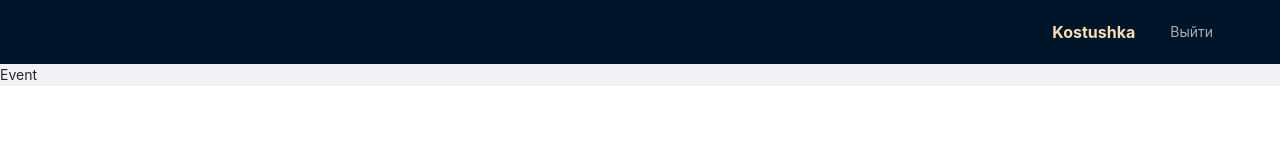
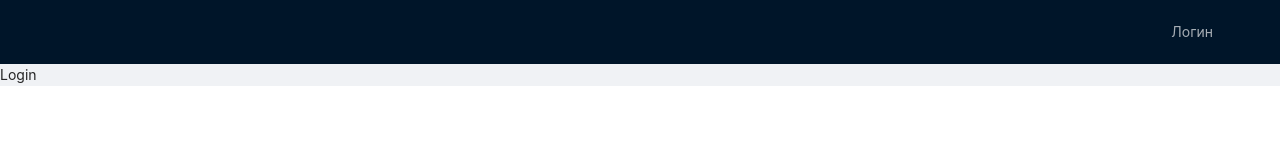
Before and after one commit to Kostushka/practice-app, a React (Create React App) app: page / in a window 1280 px wide. Shown: the top 160 px of the page. Built offline with nearby package versions, Linux system fonts and the light colour scheme.

Commit message:
Added authReducer

```diff
--- a/src/components/AppRouter/AppRouter.tsx
+++ b/src/components/AppRouter/AppRouter.tsx
@@ -1,11 +1,12 @@
 import { Route, Routes } from 'react-router-dom';
+import { useTypedSelector } from '../../hooks/useTypedSelector';
 import { privateRouter, publicRouter } from '../../router';
 
 const AppRouter = () => {
-    const auth = true;
+    const { isAuth } = useTypedSelector((state) => state.auth);
     return (
         <>
-            {auth ? (
+            {isAuth ? (
                 <Routes>
                     {privateRouter.map((route) => (
                         <Route
--- a/src/components/Navigation/Navigation.tsx
+++ b/src/components/Navigation/Navigation.tsx
@@ -2,16 +2,18 @@ import { FC } from 'react';
 import { Layout, Menu, Row } from 'antd';
 import { useNavigate } from 'react-router-dom';
 import { RouteNames } from '../../router';
+import { useTypedSelector } from '../../hooks/useTypedSelector';
+
 import styles from './Navigation.module.css';
 
 const Navigation: FC = () => {
     const router = useNavigate();
-    const auth = true;
+    const { isAuth } = useTypedSelector((state) => state.auth);
 
     return (
         <Layout.Header>
             <Row justify='end' gutter={6}>
-                {auth ? (
+                {isAuth ? (
                     <>
                         <div className={styles.name}>Kostushka</div>
                         <Menu theme='dark' mode='horizontal' selectable={false}>
--- /dev/null
+++ b/src/hooks/useTypedSelector.ts
@@ -0,0 +1,4 @@
+import { TypedUseSelectorHook, useSelector } from 'react-redux';
+import { rootState } from '../store';
+
+export const useTypedSelector: TypedUseSelectorHook<rootState> = useSelector;
--- a/src/store/index.ts
+++ b/src/store/index.ts
@@ -1,7 +1,10 @@
 import { applyMiddleware, combineReducers, createStore } from 'redux';
 import thunk from 'redux-thunk';
+import { authReducer } from './reducers/authReducer';
 
-const rootReducer = combineReducers({});
+const rootReducer = combineReducers({
+    auth: authReducer,
+});
 
 export const store = createStore(rootReducer, applyMiddleware(thunk));
 
--- /dev/null
+++ b/src/store/reducers/authReducer/index.ts
@@ -0,0 +1,23 @@
+import { AuthActionName, AuthActionType, AuthStateType } from './types';
+
+const initialState: AuthStateType = {
+    isAuth: false,
+};
+
+export const authReducer = (
+    state = initialState,
+    action: AuthActionType
+): AuthStateType => {
+    switch (action.type) {
+        case AuthActionName.SET_AUTH:
+            return { ...state, isAuth: action.payload };
+
+        default:
+            return state;
+    }
+};
+
+export const setAuthAction = (payload: boolean): AuthActionType => ({
+    type: AuthActionName.SET_AUTH,
+    payload,
+});
--- /dev/null
+++ b/src/store/reducers/authReducer/types.ts
@@ -0,0 +1,14 @@
+export interface AuthStateType {
+    isAuth: boolean;
+}
+
+export enum AuthActionName {
+    SET_AUTH = 'SET_AUTH',
+}
+
+interface SetAuthAction {
+    type: AuthActionName.SET_AUTH;
+    payload: boolean;
+}
+
+export type AuthActionType = SetAuthAction;
```
